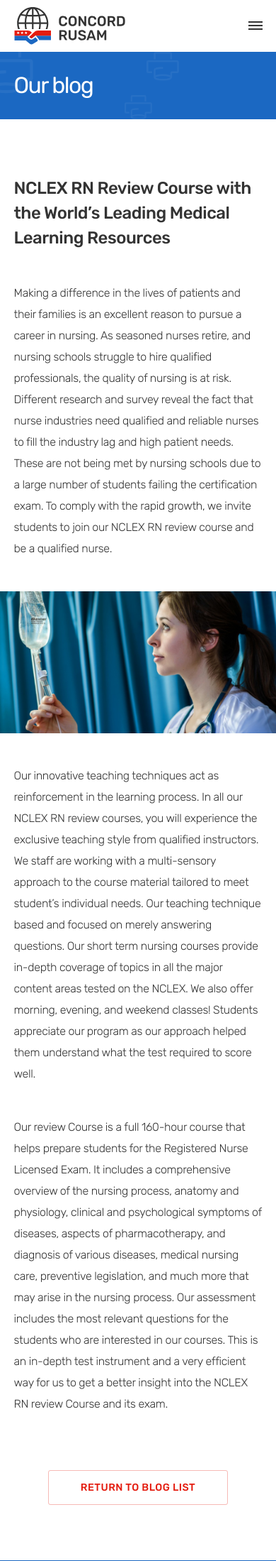
After one commit to LonelyBusinesswoman/Concord, a PHP site: page /article.php in a window 390 px wide. The commit adds this page. Shown: the top 2199 px of the page at 71% size. Run offline with PHP 8.4, Linux system fonts and the light colour scheme; some libraries are stand-ins or nearby versions.

Commit message:
article page has been finished

```diff
--- /dev/null
+++ b/article.php
@@ -0,0 +1,34 @@
+<?php include 'components/header.php'; ?>
+<main>
+    <!-- page description -->
+    <section class="page-description blog-page">
+        <!-- decorative elements -->
+        <div class="back-icon icon-1"><img src="img/icons/icon-element.svg" alt="icon"></div>
+        <div class="back-icon icon-2"><img src="img/icons/icon-element.svg" alt="icon"></div>
+        <div class="back-icon icon-3"><img src="img/icons/icon-element.svg" alt="icon"></div>
+        <div class="page-name">
+            <h2>Our blog</h2>
+        </div>
+        <div class="page-img">
+            <img src="img/blog-pic.jpg" alt="blog">
+        </div>
+    </section>
+
+    <!-- article -->
+    <section class="article">
+        <h1>NCLEX RN Review Course with the World’s Leading Medical Learning Resources</h1>
+        <p>Making a difference in the lives of patients and their families is an excellent reason to pursue a career in nursing. As seasoned nurses retire, and nursing schools struggle to hire qualified professionals, the quality of nursing is at risk. Different research and survey reveal the fact that nurse industries need qualified and reliable nurses to fill the industry lag and high patient needs. These are not being met by nursing schools due to a large number of students failing the certification exam. To comply with the rapid growth, we invite students to join our NCLEX RN review course and be a qualified nurse.</p>
+        <!-- img example -->
+        <div class="article-img">
+            <img src="img/article-pic.jpg" alt="article">
+        </div>
+        <p>Our innovative teaching techniques act as reinforcement in the learning process. In all our NCLEX RN review courses, you will experience the exclusive teaching style from qualified instructors. We staff are working with a multi-sensory approach to the course material tailored to meet student’s individual needs. Our teaching technique based and focused on merely answering questions. Our short term nursing courses provide in-depth coverage of topics in all the major content areas tested on the NCLEX. We also offer morning, evening, and weekend classes! Students appreciate our program as our approach helped them understand what the test required to score well.</p>
+        <p>Our review Course is a full 160-hour course that helps prepare students for the Registered Nurse Licensed Exam. It includes a comprehensive overview of the nursing process, anatomy and physiology, clinical and psychological symptoms of diseases, aspects of pharmacotherapy, and diagnosis of various diseases, medical nursing care, preventive legislation, and much more that may arise in the nursing process. Our assessment includes the most relevant questions for the students who are interested in our courses. This is an in-depth test instrument and a very efficient way for us to get a better insight into the NCLEX RN review Course and its exam.</p>
+
+        <!-- return -->
+        <a href="blog.php" class="default-btn transparent-btn">return to blog list</a>
+    </section>
+    <!-- form -->
+    <?php include 'components/form.php'; ?>
+</main>
+<?php include 'components/footer.php'; ?>
--- a/components/header.php
+++ b/components/header.php
@@ -58,7 +58,7 @@
                         <li><a href="#">Programs</a></li>
                         <li><a href="#">Links</a></li>
                         <li><a href="#">Testimonials</a></li>
-                        <li><a href="#">Blog</a></li>
+                        <li><a href="blog.php">Blog</a></li>
                         <li><a href="#">FAQ</a></li>
                         <li><a href="#">Contact</a></li>
                     </ul>
--- a/css/adapt.css
+++ b/css/adapt.css
@@ -564,6 +564,23 @@ th {
     grid-row-gap: 50px;
     grid-column-gap: 8%;
   }
+  .article h1, .article p {
+    width: 90%;
+  }
+  .article .article-img {
+    width: 100%;
+    margin: 0 auto;
+    margin-top: 45px;
+  }
+  .article .article-img img {
+    min-height: 450px;
+    max-height: 500px;
+  }
+  .article .transparent-btn {
+    min-width: 35%;
+    margin: 10% auto;
+    margin-left: 5%;
+  }
 }
 
 @media (max-width: 500px) {
@@ -677,10 +694,6 @@ th {
     grid-row-gap: 50px;
   }
   .news-nav .news-navigation a {
-    color: #333333;
-    -webkit-transition: all ease 0.2s;
-    transition: all ease 0.2s;
-    font-weight: 300;
     font-size: 1.2rem;
     line-height: 30px;
     letter-spacing: 0.03em;
@@ -691,4 +704,26 @@ th {
     margin-right: 10px;
     padding: 1% 4%;
   }
+  .article h1 {
+    font-size: 1.5rem;
+    line-height: 35px;
+    letter-spacing: -0.02em;
+  }
+  .article p {
+    font-size: 1rem;
+    line-height: 30px;
+  }
+  .article .article-img {
+    width: 100%;
+    margin: 0 auto;
+    margin-top: 45px;
+  }
+  .article .article-img img {
+    min-height: 160px;
+    max-height: 200px;
+  }
+  .article .transparent-btn {
+    min-width: 65%;
+    margin: 20% auto;
+  }
 }
--- a/css/style.css
+++ b/css/style.css
@@ -1789,3 +1789,58 @@ footer {
   border: 3px solid #E41C0F;
   border-radius: 50%;
 }
+
+.article {
+  width: 100%;
+  padding-top: 80px;
+  display: -webkit-box;
+  display: -ms-flexbox;
+  display: flex;
+  -webkit-box-orient: vertical;
+  -webkit-box-direction: normal;
+      -ms-flex-direction: column;
+          flex-direction: column;
+  background-color: #fff;
+}
+
+.article h1, .article p {
+  width: 50%;
+  margin: 0 auto;
+}
+
+.article h1 {
+  font-weight: 500;
+  font-size: 2.4rem;
+  line-height: 50px;
+  letter-spacing: -0.02em;
+  color: #333333;
+}
+
+.article p {
+  padding-top: 45px;
+  font-weight: 300;
+  font-size: 1.2rem;
+  line-height: 35px;
+  letter-spacing: -0.02em;
+  color: #333333;
+}
+
+.article .article-img {
+  width: 60%;
+  margin: 0 auto;
+  margin-top: 45px;
+}
+
+.article .article-img img {
+  min-height: 500px;
+  max-height: 600px;
+  width: 100%;
+  -o-object-fit: cover;
+  object-fit: cover;
+}
+
+.article .transparent-btn {
+  width: 15%;
+  margin: 10% auto;
+  margin-left: 25%;
+}
--- a/scss/adapt.scss
+++ b/scss/adapt.scss
@@ -347,6 +347,26 @@ footer{
         grid-row-gap: 50px;
         grid-column-gap: 8%;
     }
+    // ARTICLE PAGE
+    .article{
+        h1,p{
+            width: 90%;
+        }
+        .article-img{
+            width: 100%;
+            margin: 0 auto;
+            margin-top: 45px;
+            img{
+                min-height: 450px;
+                max-height: 500px;
+            }
+        }
+        .transparent-btn{
+            min-width: 35%;
+            margin: 10% auto;
+            margin-left: 5%;
+        }
+    }
 }
 @media (max-width: 500px){
     // SLIDER
@@ -485,9 +505,6 @@ footer{
     .news-nav{
         .news-navigation{
             a{
-                color:$grey;
-                transition: all ease 0.2s;
-                font-weight: 300;
                 font-size: 1.2rem;
                 line-height: 30px;
                 letter-spacing: 0.03em;
@@ -500,4 +517,29 @@ footer{
             }
         }
     }
+    // ARTICLE PAGE
+    .article{
+        h1{
+            font-size: 1.5rem;
+            line-height: 35px;
+            letter-spacing: -0.02em;
+        }
+        p{
+            font-size: 1rem;
+            line-height: 30px;
+        }
+        .article-img{
+            width: 100%;
+            margin: 0 auto;
+            margin-top: 45px;
+            img{
+                min-height: 160px;
+                max-height: 200px;
+            }
+        }
+        .transparent-btn{
+            min-width: 65%;
+            margin: 20% auto;
+        }
+    }
 }
--- a/scss/style.scss
+++ b/scss/style.scss
@@ -952,6 +952,7 @@ footer{
         width: 12%;
     }
 }
+
 // NEWS PAGE
 .news-page-grid{
     margin-top: 70px;
@@ -992,3 +993,47 @@ footer{
         }
     }
 }
+// ARTICLE PAGE
+.article{
+    width: 100%;
+    padding-top: 80px;
+    display: flex;
+    flex-direction: column;
+    background-color: #fff;
+    h1,p{
+        width: 50%;
+        margin: 0 auto;
+    }
+    h1{
+        font-weight: 500;
+        font-size: 2.4rem;
+        line-height: 50px;
+        letter-spacing: -0.02em;
+        color: $grey;
+    }
+    p{
+        padding-top: 45px;
+        font-weight: 300;
+        font-size: 1.2rem;
+        line-height: 35px;
+        letter-spacing: -0.02em;
+        color: $grey;
+    }
+    .article-img{
+        width: 60%;
+        margin: 0 auto;
+        margin-top: 45px;
+        img{
+            min-height: 500px;
+            max-height: 600px;
+            width: 100%;
+            -o-object-fit: cover;
+               object-fit: cover;
+        }
+    }
+    .transparent-btn{
+        width: 15%;
+        margin: 10% auto;
+        margin-left: 25%;
+    }
+}
```
Also changed, not shown: img/article-pic.jpg (added).
